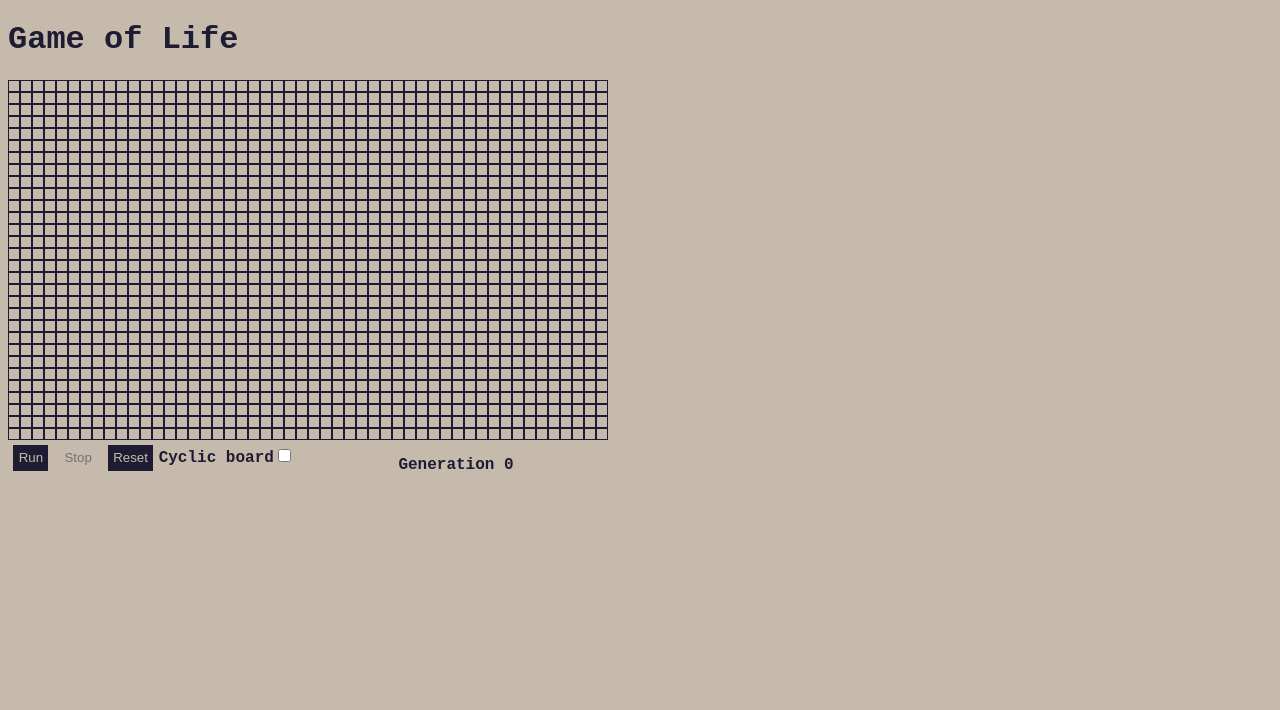
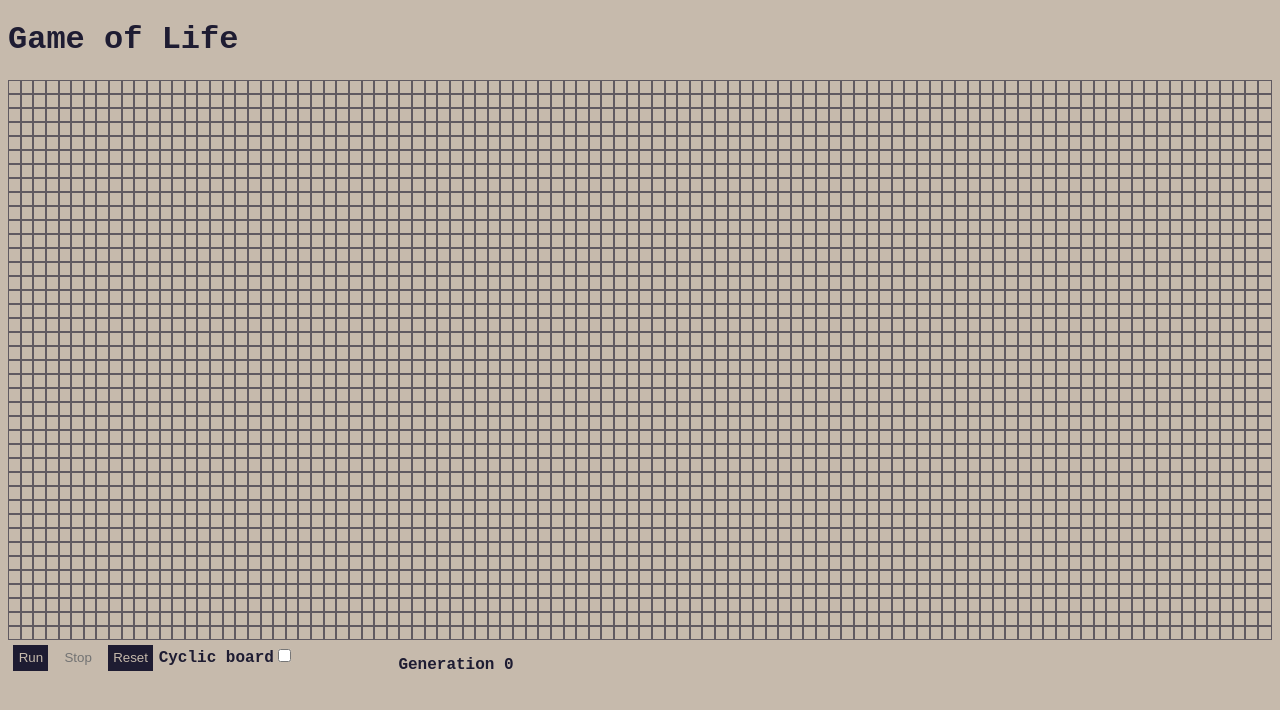
Before and after one commit to mjcarrascosa/angular-game-of-life, an Angular app: page / in a window 1280 px wide. Shown: the top 710 px of the page. Built offline with nearby package versions, Linux system fonts and the light colour scheme.

Commit message:
Change div for tables

```diff
--- a/src/app/game-of-life.service.ts
+++ b/src/app/game-of-life.service.ts
@@ -12,9 +12,9 @@ export class GameOfLifeService {
 
   constructor() {
     this.generation = 0;
-    this.width = 5;
-    this.height = 5;
-    this.cells = this.generateCells(this.width, this.height);
+    this.width = 0;
+    this.height = 0;
+    this.cells = [];
 
   }
   initialize(width: number, height: number) {
--- a/src/app/grid/grid.component.html
+++ b/src/app/grid/grid.component.html
@@ -1,7 +1,10 @@
-<div class="grid-row" *ngFor="let row of grid">
-  <div class="grid-cell"
-       [class.alive]="cell.isAlive()"
-       *ngFor="let cell of row"
-       (click)="toggleCell(cell)">
-  </div>
-</div>
+  <table class="grid">
+    <tr class="grid-row" *ngFor="let row of grid">
+      <td
+        [class.alive]="cell.isAlive()"
+        class="grid-cell"
+        *ngFor="let cell of row"
+        (click)="toggleCell(cell)"
+      ></td>
+    </tr>
+  </table>
--- a/src/app/grid/grid.component.scss
+++ b/src/app/grid/grid.component.scss
@@ -1,7 +1,12 @@
-@import '../../colors.scss';
+@import "../../colors.scss";
+
+.grid {
+  border-spacing: 0;
+}
 
 .grid-row {
-  display: flex;
+  //border-spacing: 0;
+  border: 0;
 }
 
 .grid-row:last-child {
@@ -12,7 +17,7 @@
   width: 10px;
   height: 10px;
   background-color: $light_color;
-  border: 1px solid $dark_color;
+  border: 1px solid $border_color;
 }
 
 .grid-cell:last-child {
@@ -22,4 +27,5 @@
 .alive {
   background-color: $dark_color;
   border: 1px solid $light_color;
+  border-radius: 10px;
 }
--- a/src/app/grid/grid.component.ts
+++ b/src/app/grid/grid.component.ts
@@ -9,7 +9,7 @@ import { Cell } from '../cell.model';
 export class GridComponent implements OnInit {
   grid : Cell[][];
   constructor(private gameOfLifeService : GameOfLifeService) {
-    this.gameOfLifeService.initialize(50,30);
+    this.gameOfLifeService.initialize(100,40);
     this.grid = this.gameOfLifeService.getCells();
   }
 
--- a/src/colors.scss
+++ b/src/colors.scss
@@ -1,4 +1,5 @@
 $dark_color: #1e1c32;
+$border_color: #605a61;
 $light_color: #c6baac;
 $disabled-back-color: #c6baac;
 $disabled-color: #727373;
```
